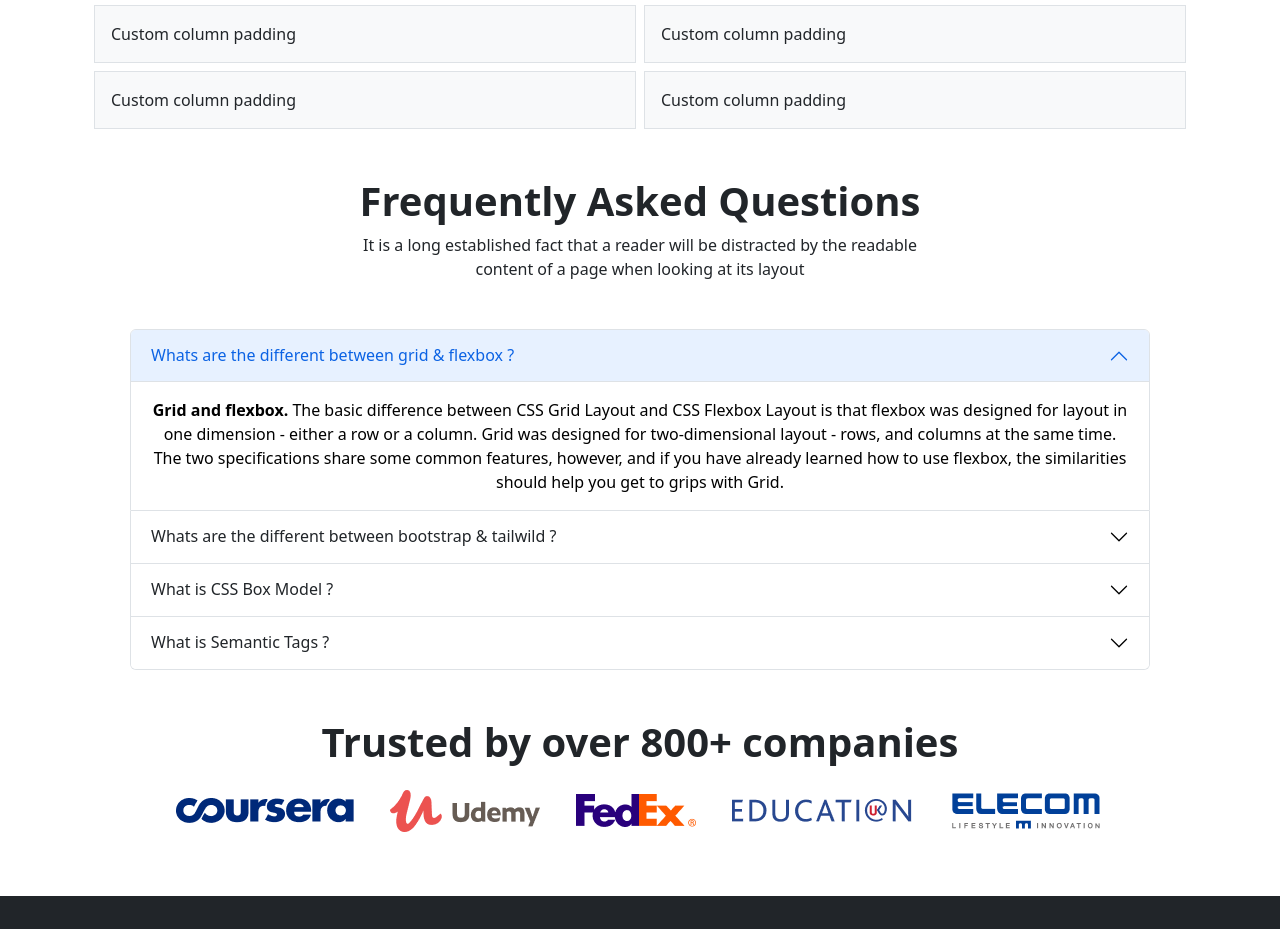
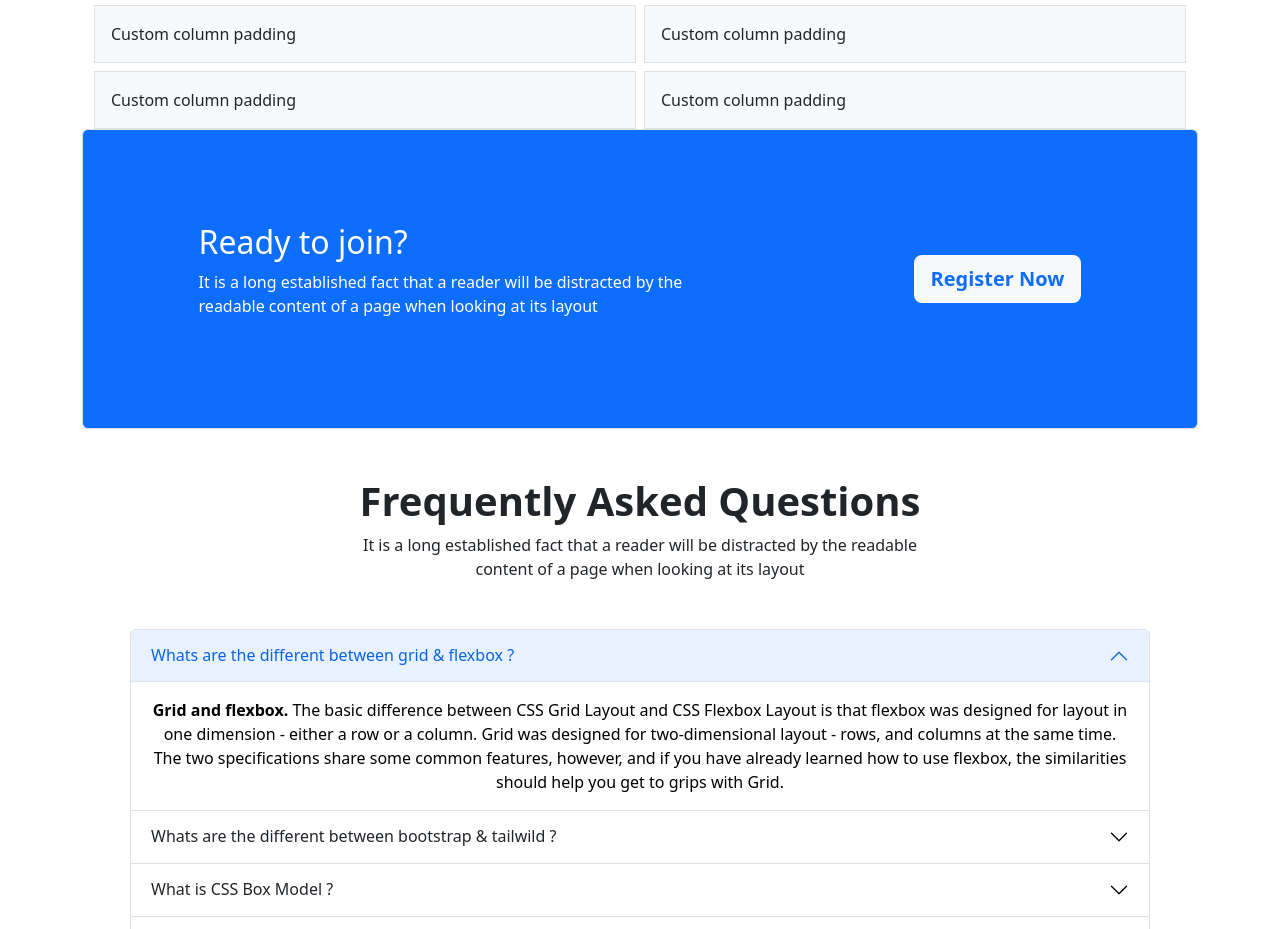
Before and after one commit to habib4224/digital-learning, a plain HTML site: page index.html in a window 1280 px wide. Shown: the part 1342-2271 px from the top of the page. Drawn offline with nearby package versions, Linux system fonts and the light colour scheme.

Commit message:
ready to join almost complete

```diff
--- a/index.html
+++ b/index.html
@@ -93,6 +93,7 @@
             </div>
         </section>
         <!-- discover part end  -->
+
         <!-- courses start  -->
         <section>
             <div class="container">
@@ -148,6 +149,23 @@
             </div>
         </section>
         <!-- courses end -->
+
+        <!-- ready to join start  -->
+        <section>
+            <div class="bg-primary border rounded-2 d-flex justify-content-around align-items-center"
+                style="height: 300px;">
+                <div class="text-white">
+                    <h2>Ready to join?</h2>
+                    <p>It is a long established fact that a reader will be distracted by the <br>
+                        readable content of a page when looking at its layout</p>
+                </div>
+                <div>
+                    <button type="button" class="btn bg-light btn-lg fw-bold text-primary">Register Now</button>
+                </div>
+            </div>
+        </section>
+        <!-- ready to join end    -->
+
         <!-- Frequently Asked Questions start -->
         <section class="text-center m-5">
             <div class="my-5">
@@ -233,6 +251,7 @@
             </div>
         </section>
         <!-- Frequently Asked Questions end   -->
+
         <!-- company logo start -->
         <section class="text-center d-none d-xl-block ">
             <h1 class="fw-bold">Trusted by over 800+ companies</h1>
```
